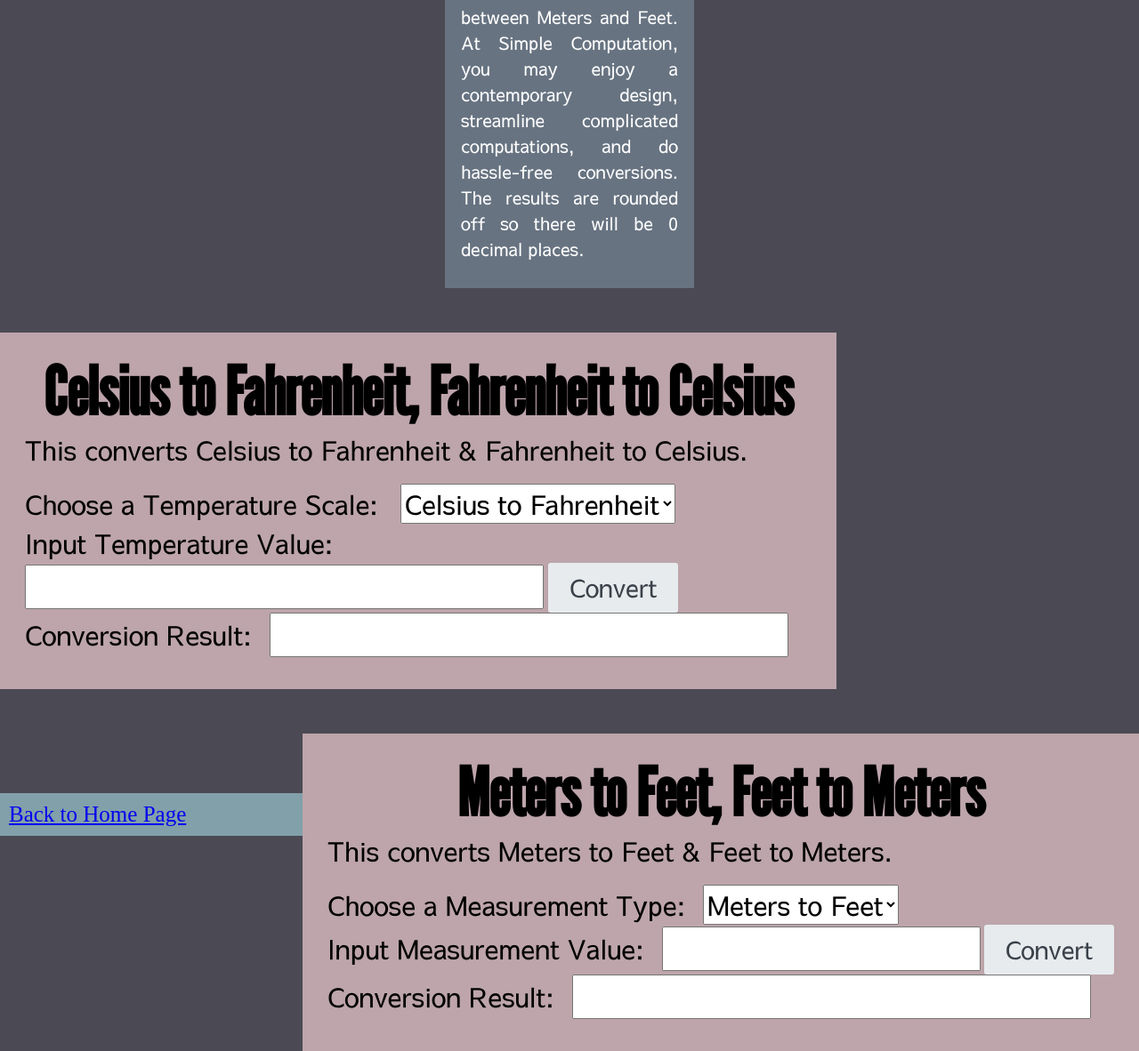
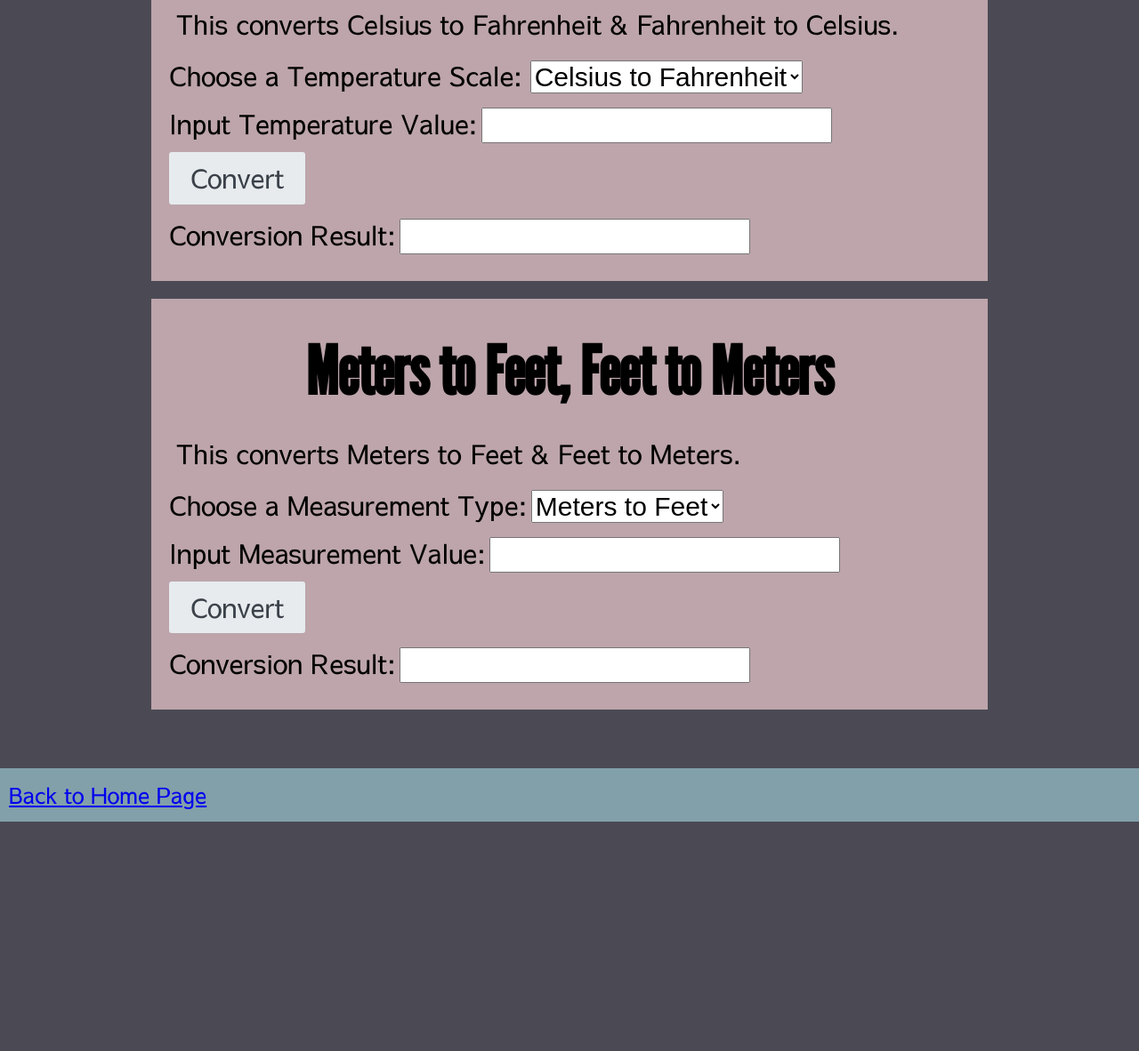
Before and after one commit to JCOPELENA/jcopelena.github.io, a plain HTML site: page SimpleComputations.html in a window 1280 px wide. Shown: the part 355-1537 px from the top of the page at 89% size. After the commit the page ends 1299 px from the top, so only its background shows below. Drawn offline with nearby package versions, Linux system fonts and the light colour scheme.

Commit message:
Submission 12/8/23 ITC INTEC1A JCOPELEÑA

```diff
--- a/SimpleComputations.html
+++ b/SimpleComputations.html
@@ -1,21 +1,27 @@
 <!DOCTYPE html>
-<html>
+<html lang="en">
 <head>
+  <meta charset="UTF-8">
+  <meta name="viewport" content="width=device-width, initial-scale=1.0">
   <link rel="preconnect" href="https://fonts.googleapis.com">
   <link rel="preconnect" href="https://fonts.gstatic.com" crossorigin>
   <link href="https://fonts.googleapis.com/css2?family=League+Gothic&family=Poppins:wght@200&family=Sawarabi+Gothic&display=swap" rel="stylesheet">
   <title>Simple Computation</title>
   <style>
-    input{
-        text-align: right;
-    }
-    #inputaligntright{
-    text-align :right;
-   }
-    body{
+
+    body, h1, h2, p, div {
       margin: 0;
       padding: 0;
+    }
+
+    body {
       background-color: #4B4A54;
+      font-family: 'Sawarabi Gothic', sans-serif;
+      font-size: 16px;
+      line-height: 1.6;
+    }
+    .inputaligntright{
+    text-align :right;
    }
     button{
                     display: inline-block;
@@ -35,218 +41,64 @@
                         transition: all .1s ease;
                         box-shadow: 0 0 0 0 #fff, 0 0 0 3px #1de9b6;
                     }
-    #headerdiv{
-        margin: 0;
-        padding: 0;
+    #headerdiv {
+      background-color: black;
+      color: white;
+      padding: 10px;
+      text-align: center;
+    }
+
+    #pageheader {
       font-size: 20px;
       font-family: 'Poppins', sans-serif;
     }
-        #pageheader{
-        background-color: black;
-        color: white;
-        padding: 10px;
-        text-align:center;
-        margin:0;
-    }
-        #paragraphdiv{
-        margin-top: 75px;
-        margin-bottom: 0px;
-        margin-left: 500px;
-        margin-right: 500px;
+
+    #paragraphdiv {
+      margin: 20px auto;
+      max-width: 1200px;
       background-color: #677381;
       padding: 10px;
     }
-    #paragraphintro{
+
+    #paragraphintro {
       font-size: 20px;
       font-family: 'Sawarabi Gothic', sans-serif;
       text-align: justify;
-        margin-left: 8px;
-        margin-right: 8px;
+      margin: 0 8px;
       color: white;
     }
-    #tempconvdiv{
-    margin-top: 50px;
-    margin-bottom: 0px;
-    margin-left: auto;
-    margin-right: auto;
+
+    #tempconvdiv, #measurediv {
+      margin: 20px auto;
+      max-width: 900px;
       background-color: #BDA5AB;
-    width: 900px;
       padding: 20px;
-    float: left;
     }
-    #tempconvtitle{
+
+    #tempconvtitle, #measuretitle {
       font-size: 75px;
       font-family: 'League Gothic', sans-serif;
       text-align: center;
-        margin-left: 8px;
-        margin-top: 0px;
-        margin-right: 8px;
-        margin-bottom: 0px;
+      margin: 0 8px 10px;
       color: black;
     }
-    #thisconvtemp{
+
+    #thisconvtemp, #thisconvmeasure {
       font-size: 30px;
       font-family: 'Sawarabi Gothic', sans-serif;
       text-align: left;
-        margin-left: 8px;
-        margin-top: 0px;
-        margin-right: 8px;
-        margin-bottom: 0px;
+      margin: 0 8px 10px;
       color: black;
     }
-    #itv{
+
+    label, input, select, button {
       font-size: 30px;
-        font-family: 'Sawarabi Gothic', sans-serif;
-        margin-left: 8px;
-        margin-top: 0px;
-        margin-right: 1px;
-        margin-bottom: 0px;
-        color: black;
+      margin-bottom: 10px;
     }
-    #itvid{
-        font-size: 30px;
-        font-family: 'Sawarabi Gothic', sans-serif;
-        text-align: left;
-        margin-left: 8px;
-        margin-top: 0px;
-        margin-right: 8px;
-        margin-bottom: 0px;
-        color: black;
-    }
-    #convresult{
-        font-size: 30px;
-        font-family: 'Sawarabi Gothic', sans-serif;
-        margin-left: 8px;
-        margin-top: 0px;
-        margin-right: 8px;
-        margin-bottom: 0px;
-        color: black;
-    }
-    #convresultid{
-        font-size: 30px;
-        font-family: 'Sawarabi Gothic', sans-serif;
-        text-align: left;
-        margin-left: 8px;
-        margin-top: 0px;
-        margin-right: 8px;
-        margin-bottom: 0px;
-        color: black;
-    }
-    #tempscale{
-        font-size: 30px;
-        font-family: 'Sawarabi Gothic', sans-serif;
-        text-align: left;
-        margin-left: 8px;
-        margin-top: 0px;
-        margin-right: 8px;
-        margin-bottom: 0px;
-        color: black;
-    }
-    #tempscaleid{
-        font-size: 30px;
-        font-family: 'Sawarabi Gothic', sans-serif;
-        text-align: left;
-        margin-left: 8px;
-        margin-top: 0px;
-        margin-right: 8px;
-        margin-bottom: 0px;
-        color: black;
-    }
-    #measurediv {
-        margin-top: 50px;
-        margin-bottom: 0px;
-        margin-left: auto;
-        margin-right: auto;
-        background-color: #BDA5AB;
-        width: 900px;
-        padding: 20px;
-        float: right;
-    }
-    #measuretitle{
-        font-size: 75px;
-        font-family: 'League Gothic', sans-serif;
-        text-align: center;
-        margin-left: 8px;
-        margin-top: 0px;
-        margin-right: 8px;
-        margin-bottom: 0px;
-        color: black;
-    }
-    #thisconvmeasure{
-        font-size: 30px;
-        font-family: 'Sawarabi Gothic', sans-serif;
-        text-align: left;
-        margin-left: 8px;
-        margin-top: 0px;
-        margin-right: 8px;
-        margin-bottom: 0px;
-        color: black;
-    }
-    #tempwords1{
-        font-size: 30px;
-        font-family: 'Sawarabi Gothic', sans-serif;
-        text-align: left;
-        margin-left: 8px;
-        margin-top: 0px;
-        margin-right: 8px;
-        margin-bottom: 0px;
-        color: black;
-    }
-    #measurementtype{
-        font-size: 30px;
-        font-family: 'Sawarabi Gothic', sans-serif;
-        text-align: left;
-        margin-left: 8px;
-        margin-top: 0px;
-        margin-right: 8px;
-        margin-bottom: 0px;
-        color: black;
-    }
-    #imvid{
-        font-size: 30px;
-        font-family: 'Sawarabi Gothic', sans-serif;
-        text-align: left;
-        margin-left: 8px;
-        margin-top: 0px;
-        margin-right: 8px;
-        margin-bottom: 0px;
-        color: black;
-    }
-    #imv{
-        font-size: 30px;
-        font-family: 'Sawarabi Gothic', sans-serif;
-        margin-left: 8px;
-        margin-top: 0px;
-        margin-right: 0px;
-        margin-bottom: 0px;
-        color: black;
-        width: 350px;
-    }
-    #mconvresultid{
-        font-size: 30px;
-        font-family: 'Sawarabi Gothic', sans-serif;
-        text-align: left;
-        margin-left: 8px;
-        margin-top: 0px;
-        margin-right: 8px;
-        margin-bottom: 0px;
-        color: black;
-    }
-    #mconvresult{
-        font-size: 30px;
-        font-family: 'Sawarabi Gothic', sans-serif;
-        margin-left: 8px;
-        margin-top: 0px;
-        margin-right: 8px;
-        margin-bottom: 0px;
-        color: black;
-    }
-    #BackToHPage{
+
+    #BackToHPage {
       background-color: #82A0AA;
-        margin-left: 50px;
-        margin-top: 550px;
-        margin-left: 0px;
-        margin-right:0px;
+      margin: 20px auto;
       padding: 10px;
       font-size: 25px;
     }
@@ -277,10 +129,10 @@
 
 <label id="itvid" for="itv">Input Temperature Value:</label>
 <input id="itv" class="inputaligntright" type="number" oninput="restrictinputwhole(this)"></input>
-<button onclick= "converttemp()">Convert</button>
+<button onclick= "converttemp()" >Convert</button>
 <br>
 <label id="convresultid" for="convresult">Conversion Result:</label>
-<input id="convresult" type="number" readonly ></input>
+<input id="convresult" type="number" class="inputaligntright" readonly ></input>
 </p>
 </div>
 
@@ -301,11 +153,11 @@
     <br>
 
 <label id="imvid" for="imv">Input Measurement Value:</label>
-<input id="imv" class="inputaligntright" type="number" oninput="restrictinputwhole(this)"></input>
+<input id="imv" class="inputaligntright" type="number" oninput="restrictinputwhole(this)" ></input>
 <button onclick="convertmeasurement()">Convert</button>
 <br>
 <label id="mconvresultid" for="mconvresult">Conversion Result:</label>
-<input id="mconvresult" type="number" readonly ></input>
+<input id="mconvresult" type="number" class="inputaligntright" readonly ></input>
 </p>
 </div>
 
```
Lines whose indentation alone changed are shown as unchanged.
